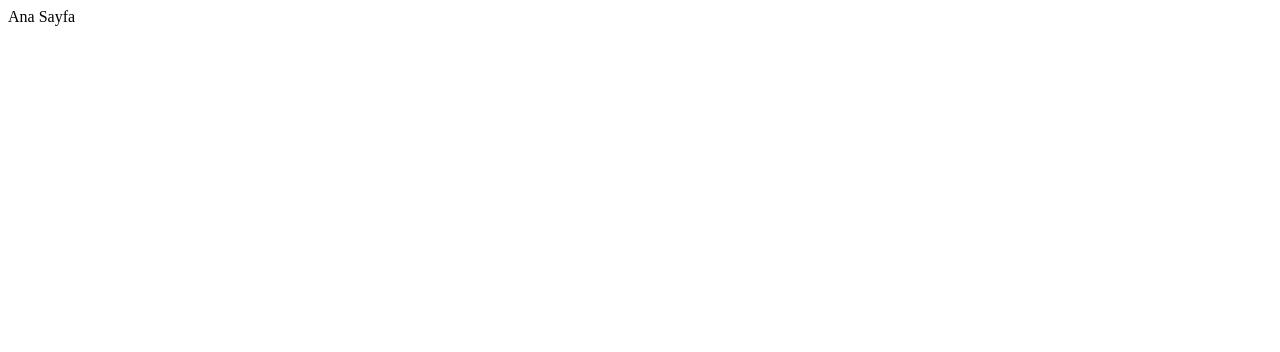
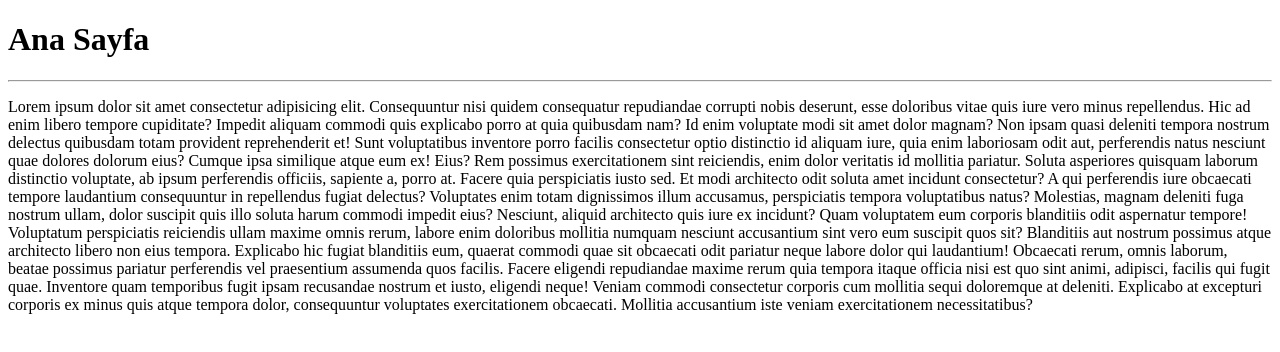
Before and after one commit to busrahamal/kodluyoruzilkrepo, a plain HTML site: page index.html in a window 1280 px wide. Drawn offline with Linux system fonts and the light colour scheme.

Commit message:
ana sayfa guncellendi

```diff
--- a/index.html
+++ b/index.html
@@ -1 +1,23 @@
-Ana Sayfa
+<!DOCTYPE html>
+<html lang="en">
+<head>
+    <meta charset="UTF-8">
+    <meta http-equiv="X-UA-Compatible" content="IE=edge">
+    <meta name="viewport" content="width=device-width, initial-scale=1.0">
+    <title>Ana Sayfa</title>
+</head>
+<body>
+    <h1>Ana Sayfa</h1>
+    <hr>
+    <p>Lorem ipsum dolor sit amet consectetur adipisicing elit. Consequuntur nisi quidem consequatur repudiandae corrupti nobis deserunt, esse doloribus vitae quis iure vero minus repellendus. Hic ad enim libero tempore cupiditate?
+    Impedit aliquam commodi quis explicabo porro at quia quibusdam nam? Id enim voluptate modi sit amet dolor magnam? Non ipsam quasi deleniti tempora nostrum delectus quibusdam totam provident reprehenderit et!
+    Sunt voluptatibus inventore porro facilis consectetur optio distinctio id aliquam iure, quia enim laboriosam odit aut, perferendis natus nesciunt quae dolores dolorum eius? Cumque ipsa similique atque eum ex! Eius?
+    Rem possimus exercitationem sint reiciendis, enim dolor veritatis id mollitia pariatur. Soluta asperiores quisquam laborum distinctio voluptate, ab ipsum perferendis officiis, sapiente a, porro at. Facere quia perspiciatis iusto sed.
+    Et modi architecto odit soluta amet incidunt consectetur? A qui perferendis iure obcaecati tempore laudantium consequuntur in repellendus fugiat delectus? Voluptates enim totam dignissimos illum accusamus, perspiciatis tempora voluptatibus natus?
+    Molestias, magnam deleniti fuga nostrum ullam, dolor suscipit quis illo soluta harum commodi impedit eius? Nesciunt, aliquid architecto quis iure ex incidunt? Quam voluptatem eum corporis blanditiis odit aspernatur tempore!
+    Voluptatum perspiciatis reiciendis ullam maxime omnis rerum, labore enim doloribus mollitia numquam nesciunt accusantium sint vero eum suscipit quos sit? Blanditiis aut nostrum possimus atque architecto libero non eius tempora.
+    Explicabo hic fugiat blanditiis eum, quaerat commodi quae sit obcaecati odit pariatur neque labore dolor qui laudantium! Obcaecati rerum, omnis laborum, beatae possimus pariatur perferendis vel praesentium assumenda quos facilis.
+    Facere eligendi repudiandae maxime rerum quia tempora itaque officia nisi est quo sint animi, adipisci, facilis qui fugit quae. Inventore quam temporibus fugit ipsam recusandae nostrum et iusto, eligendi neque!
+    Veniam commodi consectetur corporis cum mollitia sequi doloremque at deleniti. Explicabo at excepturi corporis ex minus quis atque tempora dolor, consequuntur voluptates exercitationem obcaecati. Mollitia accusantium iste veniam exercitationem necessitatibus?</p>
+</body>
+</html>
```
